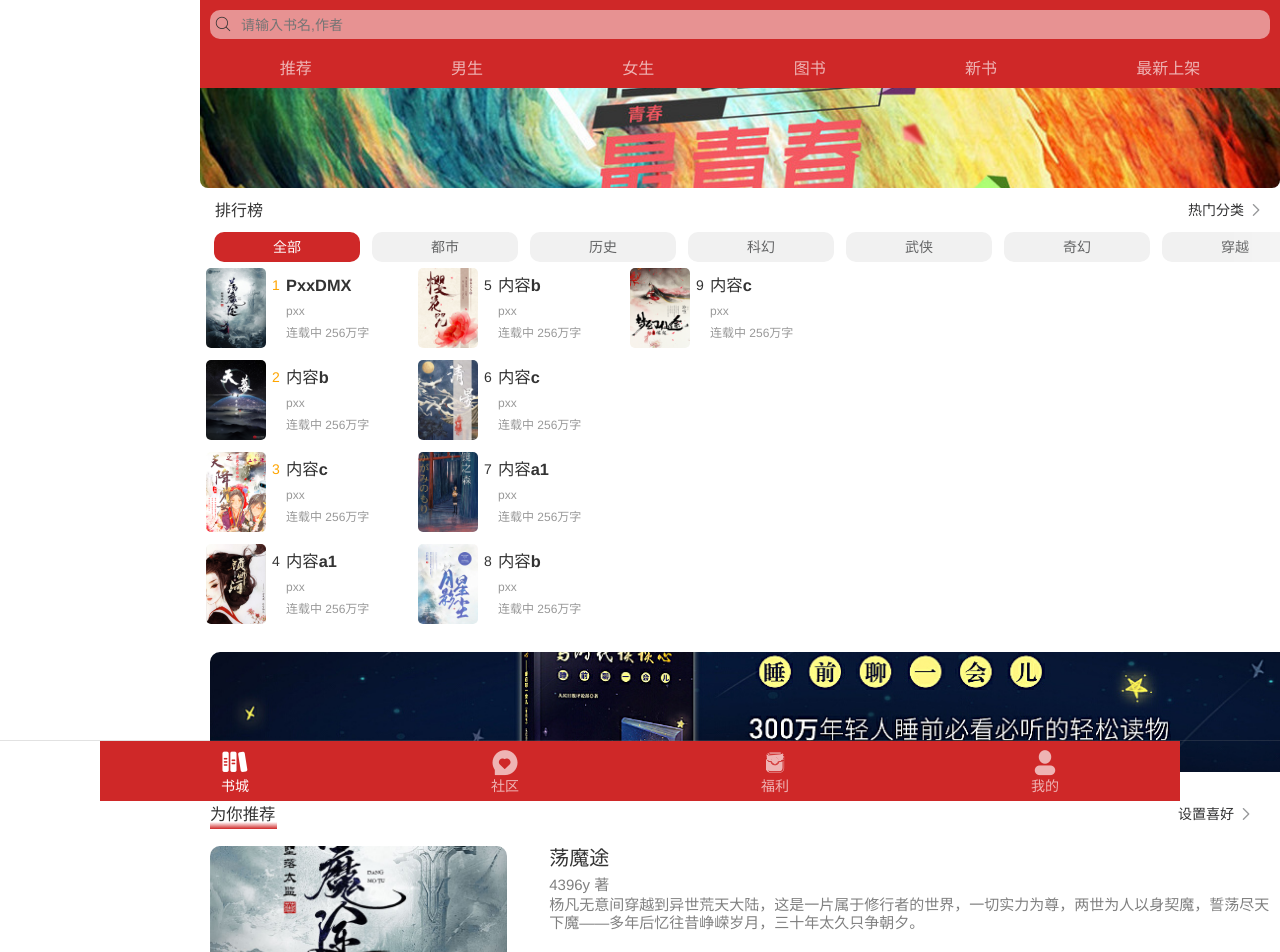
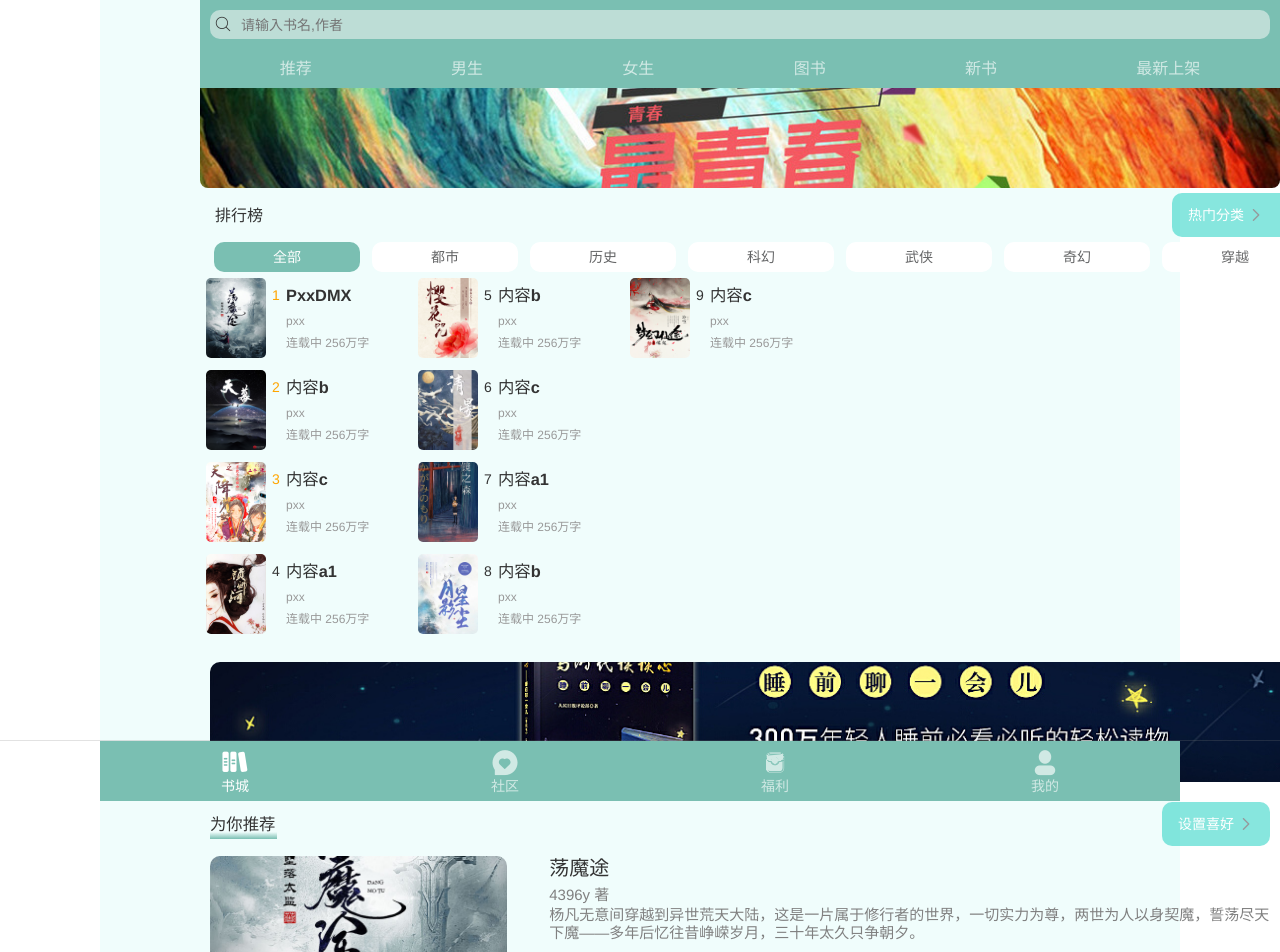
Before and after one commit to MIUTEpxx/iNovel_vue3, a Vue app: page /#/index in a window 1280 px wide. Shown: the top 952 px of the page. Built offline with nearby package versions, Linux system fonts and the light colour scheme.

Commit message:
添加社区评论帖子分享面板

```diff
--- a/src/assets/css/index.css
+++ b/src/assets/css/index.css
@@ -2,7 +2,9 @@
 定义全局 CSS 变量,设置全局样式
 */
   :root{
-    --bgcolor: #cf2828;
+    --bgcolor: #7ABFB2;
+    --bgcolorLight:#2ad3c58f;
+    --bgcolor2:#F0FDFC;
     --unselectcolor:#ffffffa6;
     --selectcolor:#fff;
     --AccentColor:#ff7300;
@@ -10,16 +12,19 @@
 }
 .appRoot{
     width: 100vw;
-    /* background-color: #f1f1f1; */
+
 }
 html,body{
     max-width: 1080px;
     min-width: 320px;
     margin: auto;
+    background-color: #F0FDFC;
+
 }
 .container{
     max-width: 1080px;
     margin: auto;
+
 }
 /*----------底部导航栏----------*/
 .footer{
@@ -133,19 +138,23 @@ html,body{
     -webkit-mask: linear-gradient(90deg,#000 80%,transparent);
 }
 .chartstab .van-tab{
-    background-color: #F1F1F1;
+    background-color: #ffffff;
     border-radius: 10px;
     margin: 0 6px;
     white-space: nowrap;
     padding: 0 10px;
 }
 .chartstab .van-tabs--line .van-tabs__wrap{
-
     height: 30px;
+    background: transparent;
+}
+.chartstab .van-tabs__nav--line {
+    background: transparent;
 }
 .chartstab .van-tabs__line{
     /* 取消选中标签时,出现的下划线 */
     background: transparent;
+
 }
 .chartstab .van-tab--active{
     background-color: var(--bgcolor);
@@ -226,6 +235,12 @@ html,body{
     color: orange;
 }
 /* ----------热门分类 ----------*/
+.popup .van-cell {
+    border-radius: 10px 0 0 10px;
+    margin: 5px 0;
+    background:var(--bgcolorLight);
+    color: var(--selectcolor);
+}
 .popuplist{
     text-align: center;
     padding: 1rem;/*10px*/
@@ -248,7 +263,7 @@ html,body{
     font-size: 18px;
 }
 .popuplist .active{
-    background-color: var(--bgcolor);
+    background-color: var(--bgcolorLight);
     color: #fff;
     /* 字体描边 */
     text-shadow: 0 0 1.5px #000000,
@@ -358,6 +373,11 @@ html,body{
     -webkit-box-orient: vertical;
 }
 /* ----------喜好设置 ----------*/
+.like .van-cell{
+    background: var(--bgcolorLight);
+    border-radius: 10px;
+    color: var(--selectcolor);
+}
 .like-list{
     padding:0 20px;
     font-size: 16px;
@@ -421,6 +441,7 @@ html,body{
 /* ----------社区 ----------*/
 .community-hd{
     position: fixed;
+    z-index: 100;
     top: 0;
     left: 0;
     background-color: var(--bgcolor);
@@ -440,7 +461,7 @@ html,body{
     height: 1000px;
     margin-top: 50px;
     padding: 10px;
-    background-color: #f3f3f3;
+    background-color: var(--bgcolor2);
 }
 .community-body-item{
     background-color: #fff;
@@ -448,6 +469,7 @@ html,body{
     padding: 13px;
     border-radius: 10px;
     box-shadow: 3px 0 10px 3px #0000001a;
+
 }
 .community-item-hd{
     display: flex;
@@ -467,9 +489,9 @@ html,body{
     /* 此处是为了让下面的分享icon显示在最右边 */
     flex: 1;
 }
-.community-share i{
+.community-share .van-cell{
     color: #999;
-    font-size: 22px;
+    font-size: 30px;
 }
 /* 多行内容多出部分用省略号显示 */
 .community-item-title{
--- a/src/views/community/index.vue
+++ b/src/views/community/index.vue
@@ -21,6 +21,22 @@ let community=ref([
         img_url:['community3.jpg'],
         },
 ])
+// 分享面板
+const showShare = ref(false);
+    const options = [
+      [
+        { name: '微信', icon: 'wechat' },
+        { name: '朋友圈', icon: 'wechat-moments' },
+        { name: '微博', icon: 'weibo' },
+        { name: 'QQ', icon: 'qq' },
+      ],
+      [
+        { name: '复制链接', icon: 'link' },
+        { name: '分享海报', icon: 'poster' },
+        { name: '二维码', icon: 'qrcode' },
+        { name: '小程序码', icon: 'weapp-qrcode' },
+      ],
+    ];
 </script>
 
 <template>
@@ -34,26 +50,37 @@ let community=ref([
                 <div class="community-body">
                         <div class="community-body-item" v-for="(v,i) in community" :key="i">
                                 <div class="community-item-hd">
+                                        <!-- 头像 -->
                                         <img :src="`/src/assets/images/${v.hd_img}`" alt="头像">
+                                        <!-- 名称 -->
                                         <span>{{ v.name }}</span>
+                                        <!-- 圈子 -->
                                         <p>{{v.from}}</p>
+                                        <!-- 分享 -->
                                         <div class="community-share">
-                                                <i class="iconfont icon-gengduo"></i>
+                                                <van-cell class="iconfont icon-gengduo" @click=" showShare = true" />
                                         </div>
                                 </div>
+                                <!-- 内容 -->
                                 <div class="community-item-title">
                                         {{ v.title }}
                                 </div>
+                                <!-- 图片 -->
                                 <div class="community-item-img">
                                         <img  v-for="(v1,i1) in v.img_url" :key="i1" :src="`/src/assets/images/${v1}`" alt="">
                                 </div>
+                                <!-- 转发 评论 点赞 -->
                                 <div class="community-item-review">
                                         <span><i class="iconfont icon-fenxiangzhuanfa"></i>114</span>
                                         <span><i class="iconfont icon-comment"></i>541</span>
                                         <span><i class="iconfont icon-aixin"></i>666</span>
                                 </div>
                         </div>
-
+                        <van-share-sheet
+                        v-model:show="showShare"
+                        title="立即分享给好友"
+                        :options="options"
+                        />
                 </div>
         </div>
 </template>
```
